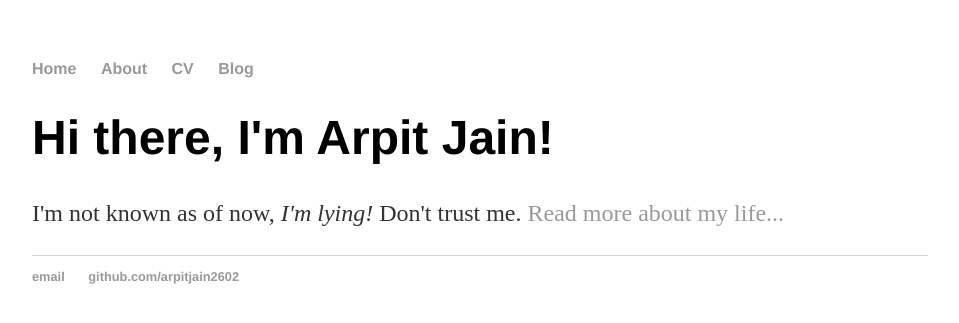
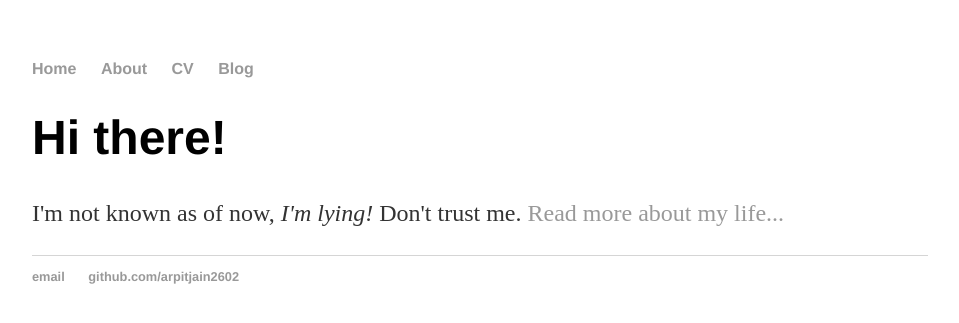
Before and after one commit to arpitjain2602/arpitjain2602.github.io, a Jekyll site: the page built from index.html, in a window 1280 px wide. Shown: the top 323 px of the page, without its empty margins (160-1119 px from the left). Built offline with Jekyll 4.4.1, drawn with Linux system fonts in a browser that asks for light colours.

Commit message:
Update index.html

```diff
--- a/index.html
+++ b/index.html
@@ -3,6 +3,6 @@ layout: default
 title: Arpit Jain
 ---
 <div class="blurb">
-	<h1>Hi there, I'm Arpit Jain!</h1>
+	<h1>Hi there!</h1>
 	<p>I'm not known as of now, <em>I'm lying!</em> Don't trust me. <a href="/about">Read more about my life...</a></p>
 </div><!-- /.blurb -->
```
